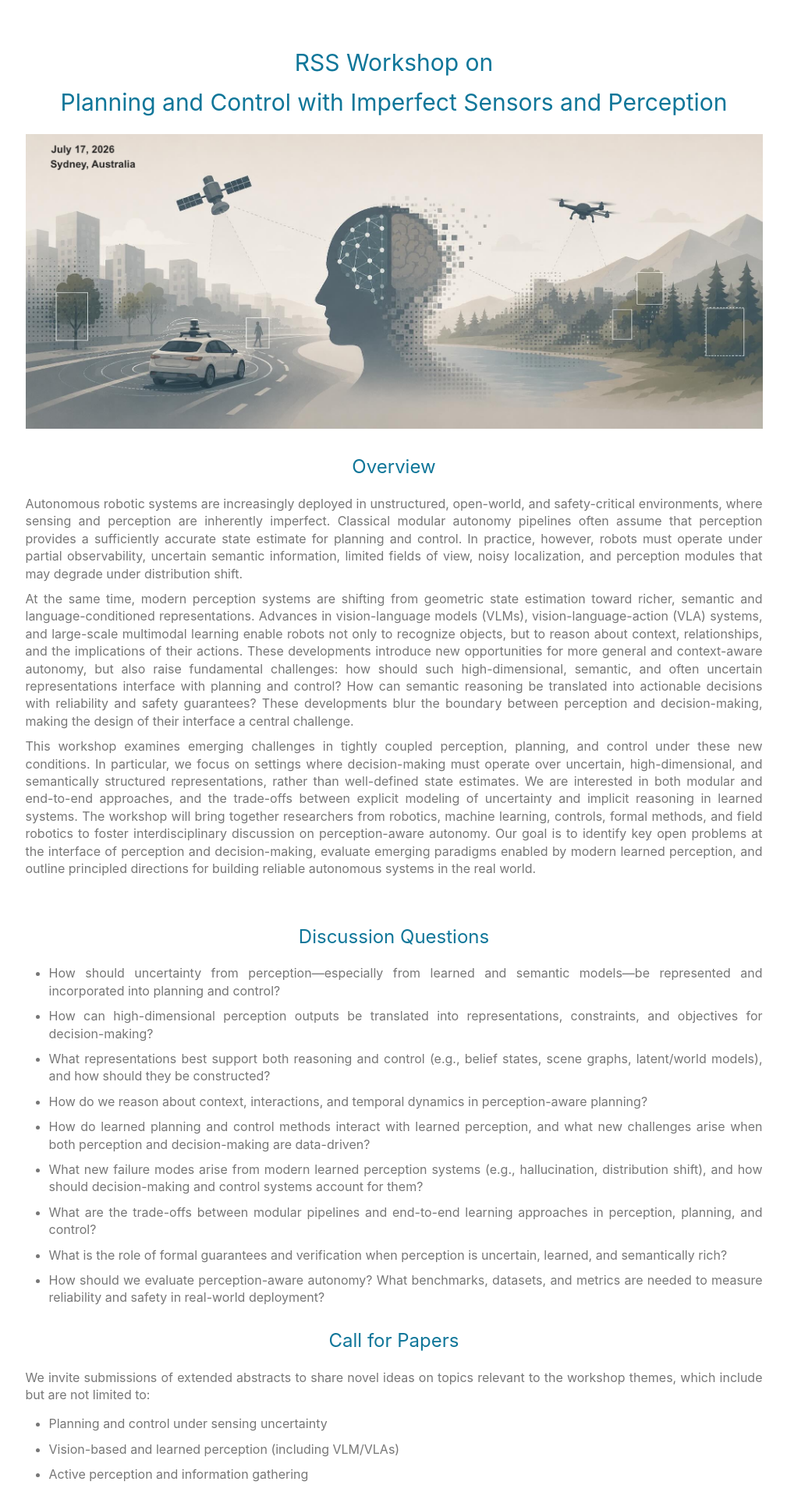
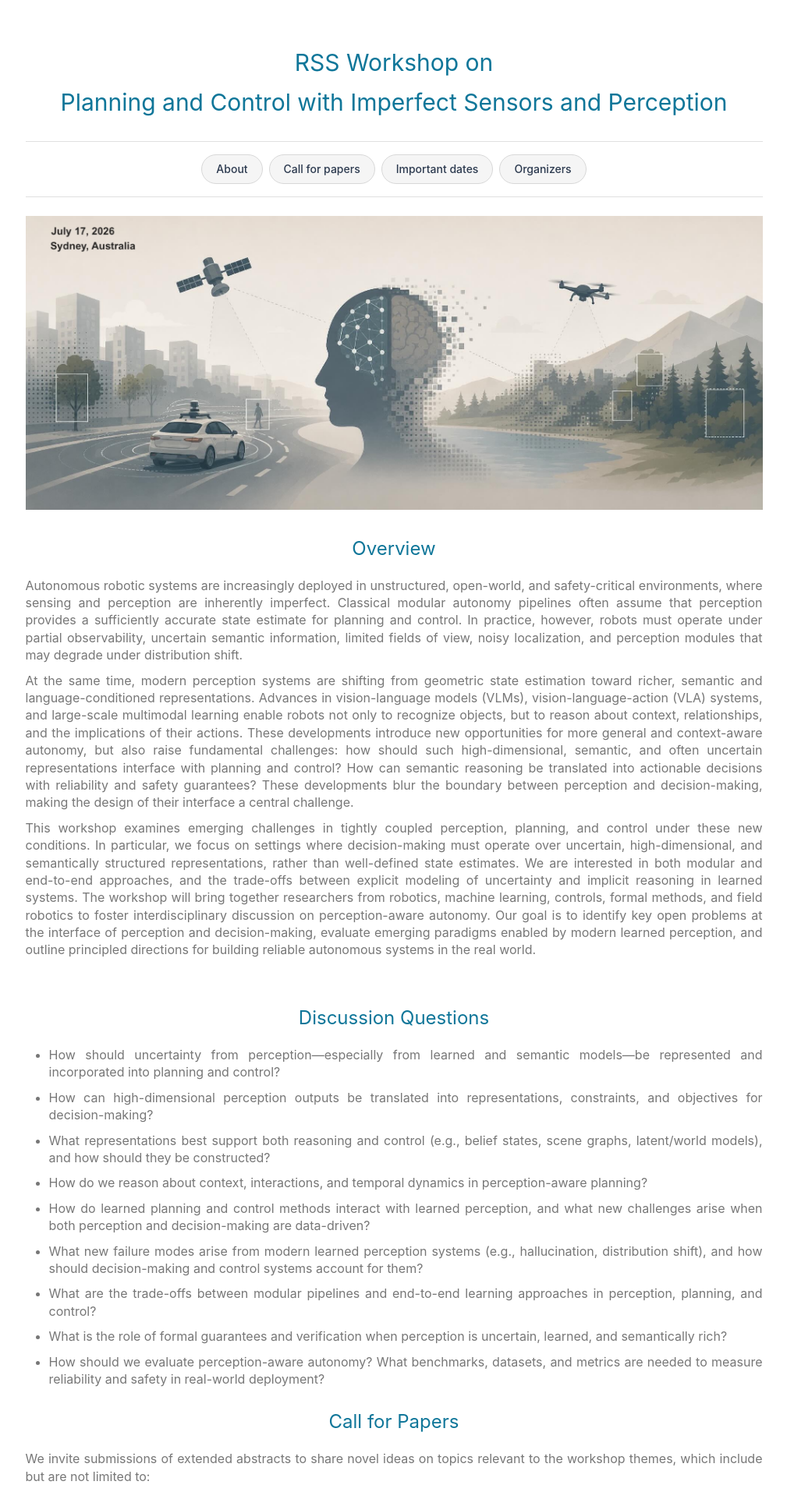
Before and after one commit to aria-systems-group/website, a Jekyll site: the page built from pages/rssworkshop2025.md, in a window 1280 px wide. Shown: the top 1914 px of the page at 78% size, without its empty margins (135-1144 px from the left). Built offline with Jekyll 4.4.1, drawn with Linux system fonts in a browser that asks for light colours.

```diff
--- a/pages/rssworkshop2025.md
+++ b/pages/rssworkshop2025.md
@@ -4,6 +4,47 @@
 permalink: /workshops/planning-perception.html
 class: no-nav
 ---
+<nav class="workshop-nav">
+  <a href="#about" class="nav-toggle">About</a>
+  <a href="#call-for-papers" class="nav-toggle">Call for papers</a>
+  <a href="#important-dates" class="nav-toggle">Important dates</a>
+  <a href="#organizers" class="nav-toggle">Organizers</a>
+</nav>
+
+<style>
+  .workshop-nav {
+    display: flex;
+    justify-content: center;
+    flex-wrap: wrap;
+    gap: 8px;
+    padding: 16px 0;
+    margin: 24px 0;
+    border-top: 1px solid #e0e0e0;
+    border-bottom: 1px solid #e0e0e0;
+  }
+  .nav-toggle {
+    display: inline-block;
+    padding: 8px 18px;
+    font-size: 14px;
+    font-weight: 500;
+    color: #2c3a4f;
+    background: #f5f5f5;
+    border: 1px solid #d8d8d8;
+    border-radius: 20px;
+    text-decoration: none;
+    transition: background 0.15s, color 0.15s;
+  }
+  .nav-toggle:hover {
+    background: #2c3a4f;
+    color: #fff;
+    border-color: #2c3a4f;
+  }
+  /* Offset the scroll position so the heading isn't hidden under any fixed header */
+  #about, #call-for-papers, #important-dates, #organizers {
+    scroll-margin-top: 24px;
+  }
+</style>
+
 <figure>
   <img src="/assets/images/rssworkshopbanner2.jpg" alt="Planning and Control with Imperfect Sensors and Perception">
 </figure>
@@ -33,9 +74,9 @@
 
 This workshop addresses the critical need for techniques that account for imperfect perception during planning. Our focus is on strategies where robots do not just react to sensory data, but actively plan by reasoning over sensory information and limitations (e.g., neural network labeling faults or field-of-view constraints). Particular emphasis is on robust techniques with safety considerations. The objective is to gather researchers and practitioners in the broad area of perception-aware autonomy. We attempt to highlight recent advances in these communities, discuss open problems and main challenges, and lay out new research directions. -->
 
-## Overview
+<h2 id="about">Overview</h2>
 
-<p>Autonomous robotic systems are increasingly deployed in unstructured, open-world, and safety-critical environments, where sensing and perception are inherently imperfect. Classical modular autonomy pipelines often assume that perception provides a sufficiently accurate state estimate for planning and control. In practice, however, robots must operate under partial observability, uncertain semantic information, limited fields of view, noisy localization, and perception modules that may degrade under distribution shift.</p>
+Autonomous robotic systems are increasingly deployed in unstructured, open-world, and safety-critical environments, where sensing and perception are inherently imperfect. Classical modular autonomy pipelines often assume that perception provides a sufficiently accurate state estimate for planning and control. In practice, however, robots must operate under partial observability, uncertain semantic information, limited fields of view, noisy localization, and perception modules that may degrade under distribution shift.
 
 At the same time, modern perception systems are shifting from geometric state estimation toward richer, semantic and language-conditioned representations. Advances in vision-language models (VLMs), vision-language-action (VLA) systems, and large-scale multimodal learning enable robots not only to recognize objects, but to reason about context, relationships, and the implications of their actions. These developments introduce new opportunities for more general and context-aware autonomy, but also raise fundamental challenges: how should such high-dimensional, semantic, and often uncertain representations interface with planning and control? How can semantic reasoning be translated into actionable decisions with reliability and safety guarantees? These developments blur the boundary between perception and decision-making, making the design of their interface a central challenge.
 
@@ -65,7 +106,7 @@
 - How should we evaluate perception-aware autonomy? What benchmarks, datasets, and metrics are needed to measure reliability and safety in real-world deployment?
 
 
-## Call for Papers
+<h2 id="call-for-papers">Call for Papers</h2>
 
 We invite submissions of extended abstracts to share novel ideas on topics relevant to the workshop themes, which include but are not limited to:
 
@@ -83,7 +124,7 @@
 
 - **Submission link:** [https://openreview.net/group?id=roboticsfoundation.org/RSS/2026/Workshop/WPCIS](https://openreview.net/group?id=roboticsfoundation.org/RSS/2026/Workshop/WPCIS).
 
-### Important Dates
+<h3 id="important-dates">Important Dates</h3>
 - Abstract submission: June 5, 2026
 - Notification: June 12, 2026
 - Workshop: July 17, 2026
@@ -110,7 +151,8 @@
 - And more TBD-->
 
 
-## Organizers
+<h2 id="organizers">Organizers</h2>
+
 
 - **[Qi Heng Ho](https://www.aoe.vt.edu/people/faculty/qi-heng-ho.html)**<br>
 Assistant Professor  <br>
```
